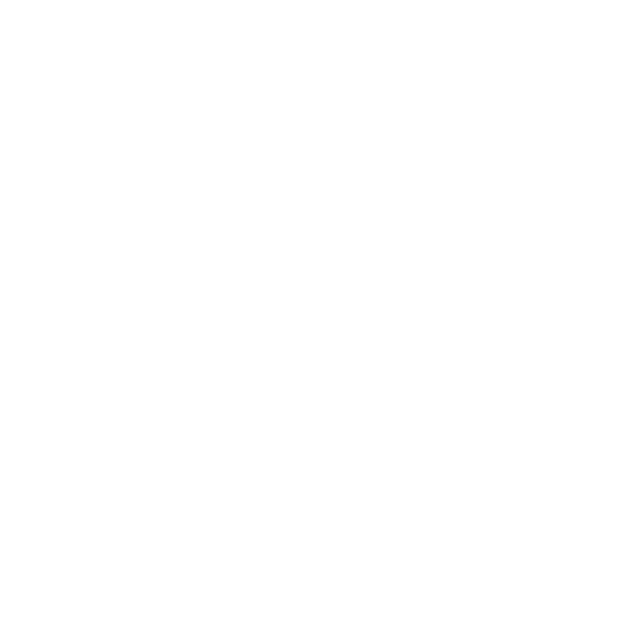
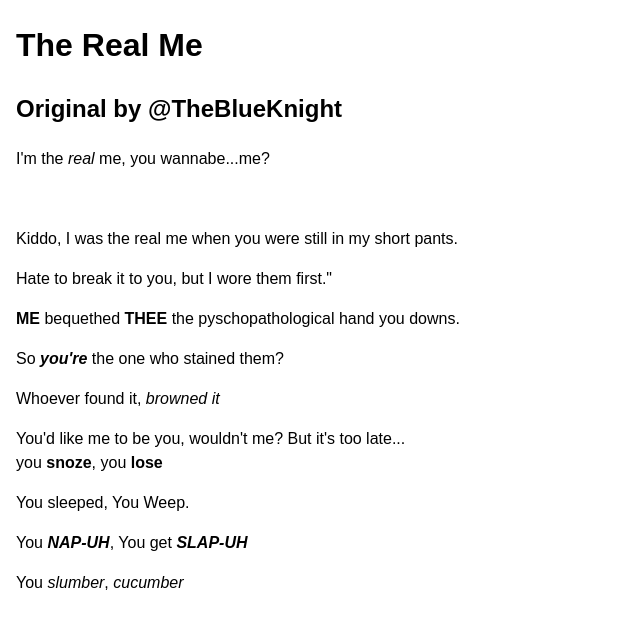
Before and after one commit to HvlfMoon/In-Class-2, a plain HTML site: page index.html in a window 1280 px wide. Shown: the whole page, without its empty margins (0-640 px from the left). Drawn offline with Linux system fonts and the light colour scheme.

Commit message:
added dialogue

```diff
--- a/index.html
+++ b/index.html
@@ -19,6 +19,21 @@
   </head>
   <body>
     <!--Put your rant text between the body opening and closing tags-->
+    <h1>The Real Me</h1>
+    <h2>Original by @TheBlueKnight</h2>
+
+    <p>I'm the <em>real</em> me, you wannabe...me?</p><br>
+    <p>Kiddo, I was the real me when you were <i></i>still in my short pants.</i></p>
+    <p>Hate to break it to you, but I wore them first."</p>
+    <p><strong>ME</strong> bequethed <strong>THEE</strong> the pyschopathological hand you downs.</p>
+    <p> So <i><b>you're</b></i> the one who stained them?</p>
+    <p>Whoever found it, <i>browned it</i></p>
+    <p>You'd <em></em>like me to be you, wouldn't me? But it's too late...</i><br>
+    you <b>snoze</b>, you <b>lose</b></p>
+    <p>You sleeped, You Weep.</p>
+    <p>You <em><b>NAP-UH</b></em>, You get <em><b>SLAP-UH</b></em </p>
+    <p>You <em>slumber</em>, <i>cucumber</i></p>
+
 
   </body>
 </html>
```
